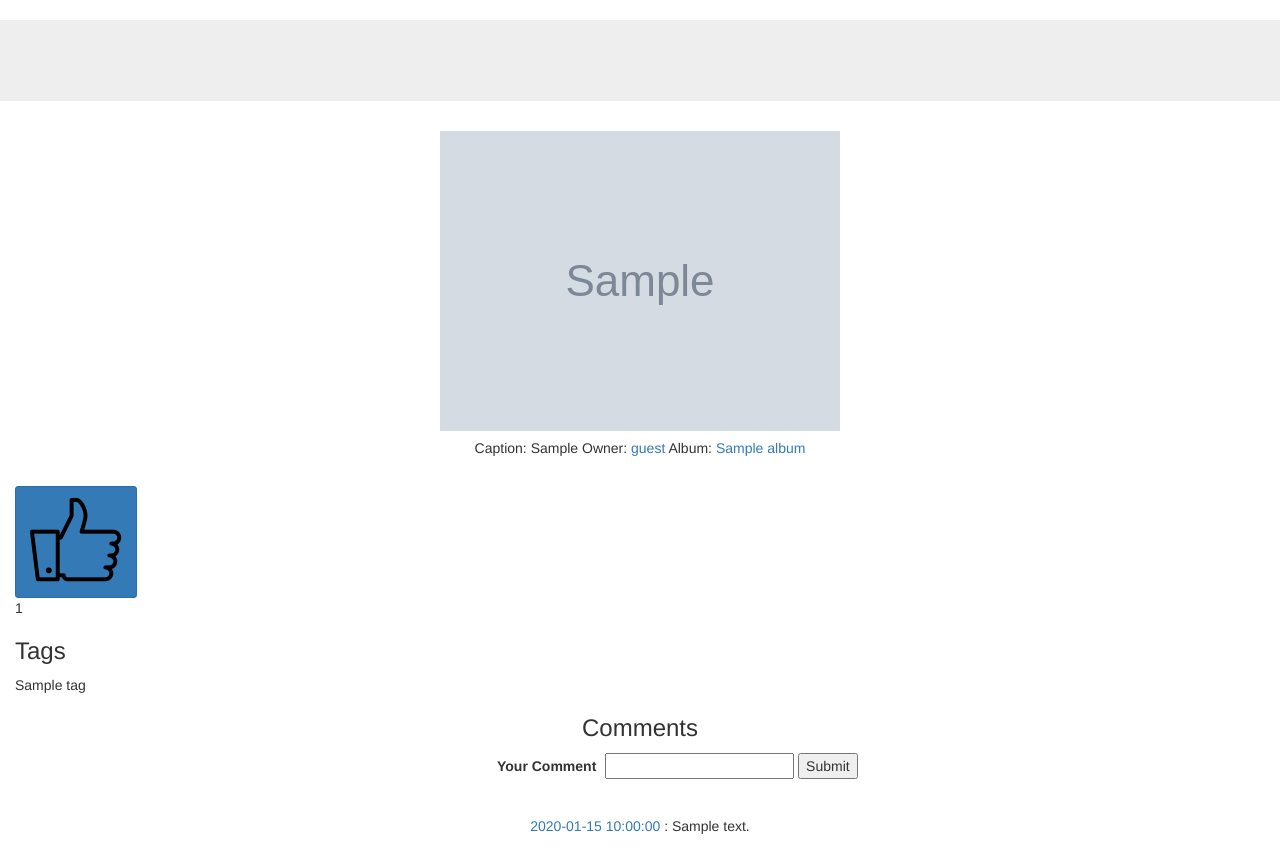
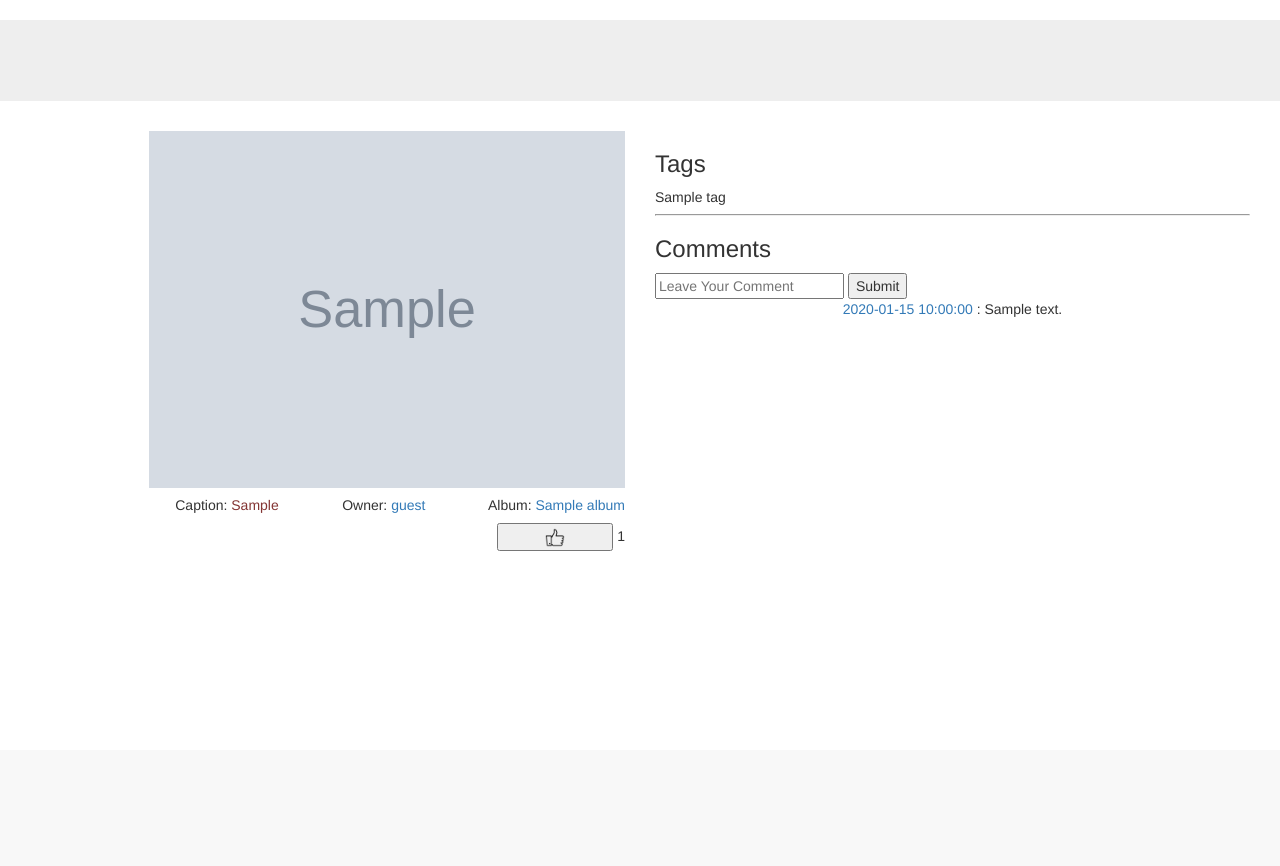
Before and after one commit to EvenGu/photo-share, a Flask app: page /photo/1 in a window 1280 px wide. Shown: the part 50-916 px from the top of the page. After the commit the page ends 601 px from the top, so only its background shows below. Run offline with Flask 2, Linux system fonts and the light colour scheme; data comes from the database, SQL or seed files in the repository; tables that the repository leaves empty hold one stand-in row (values such as "Sample post"); grey boxes marked "Sample" are stand-in pictures; some libraries are stand-ins or nearby versions.

Commit message:
photo page format

```diff
--- a/PhotoShare/static/home.css
+++ b/PhotoShare/static/home.css
@@ -449,6 +449,9 @@ ol {
   margin-top: 0;
   margin-bottom: 10px;
 }
+li{
+  list-style-type: none;
+}
 ul ul,
 ol ul,
 ul ol,
@@ -3000,35 +3003,17 @@ input.search-type,
 
 
 ／*-------photo like comment-------------------*／
-@import url("https://fonts.googleapis.com/css?family=Lato");
-
-
-i {
-  font-size: 25px;
-  color: black;
-}
-
-#thumbs-down,
-#fav {
-  padding-left: 25px;
-}
-
-#like-unlike {
-  list-style-type: none;
-  margin: 0;
-  padding: 0;
+
+form.like-unlike {
+  text-align: left;
+  padding-left: 50%;
+  margin-top: auto;
   font-size: 20px;
 }
 
-#like-unlike li {
-  float: left;
-}
-
-#like-unlike li span {
-  padding-left: 25px;
-  color: #868e96;
-}
-
+#like-unlike{
+  margin-left: 50%;
+}
 #comments {
   list-style-type: none;
   margin: 0;
--- a/PhotoShare/templates/Photo.html
+++ b/PhotoShare/templates/Photo.html
@@ -48,28 +48,28 @@ as well as the containing album and the owner
 <!--- THE photo --->
 <section>
   <div class="container">
-    <div class="field-wrap">
-        <img src="../static/upload/{{photo[2]}}" alt=""/><br/>
+    <div class="col-xs-6">
+      <div class="field-wrap" style="text-align: right">
+        <img style="width: 80%" src="../static/upload/{{photo[2]}}" alt=""/><br/>
         <h5>
-            Caption: <span>{{photo[1]}}</span>
-            Owner: <a href="{{url_for('findu',uid=uid)}}">{{ oname }}</a>
+            Caption: <span style="color: #843534;margin-right: 10%">{{photo[1]}}</span>
+            Owner: <a href="{{url_for('findu',uid=uid)}}"><span style="margin-right: 10%">{{ oname }}</span></a>
             Album: <a href="{{url_for('album',aid=photo[3])}}">{{ aname }}</a>
         </h5>
+
+        <form class="like-unlike" method="GET" action="/like/{{ photo[0] }}">
+            {% if like %}
+                <button id="like-unlike" type="submit"><img style="width:20%;height:20%" src="../static/thumb-up-active.png"></button>
+                <span style="font-weight: 900">{{ liken }}</span>
+            {% else %}
+                <button id="like-unlike" type="submit"><img style="width:20%;height:20%" src="../static/thumb-up.png"></button>
+                <span style="font-weight: 400">{{ liken }}</span>
+            {% endif %}
+        </form>
+      </div>
     </div>
 
-    <div class="like-unlike">
-        <form class="like-unlike" method="GET" action="/like/{{ photo[0] }}">
-            {% if like %}
-                <button type="like" class="btn btn-primary btn-sm"><img src="../static/thumb-up-active.png"></button>
-
-            {% else %}
-                <button type="like" class="btn btn-primary btn-sm"><img src="../static/thumb-up.png"></button>
-            {% endif %}
-        </form>
-        {{ liken }}
-    </div>
-
-    <div class="tagBox">
+    <div class="col-xs-6">
 	<h3>Tags</h3>
     {% if tags %}
 		{% for tag in tags %}
@@ -78,24 +78,19 @@ as well as the containing album and the owner
 	{% endif %}
     {% if uid==oid %}
         <form class="Tags" method="POST" action="/Ctag/{{ photo[0] }}">
-        <label for="crtTag">Create a New Tag</label>
-        <input type="text" name="crtTag"/>
-        <input type="submit" name="crtTag" value="Submit">
+        <input type="text" name="crtTag" placeholder="Create a New Tag"/>
+        <button type="submit" name="crtTag" value="Submit">Submit</button>
     </form>
     {% endif %}
-    </div>
 
-    <div class="field-wrap">
+    <hr>
+
     <h3>Comments</h3>
-	{% if uid!=oid %}
-        <form class="Comments" method="post" action="/photo">
-            <label for="addComment">Your Comment</label>
-            <input type="text" required name="addComment"/>
-            <input type="submit" name="submit" value="Submit">
-            <input type="hidden" name="pid" value="{{photo[1]}}">
-            <input type="hidden" name="photouid" value="{{photo[3]}}">
+        <form class="Comments" method="POST" action="/Ctag/{{ photo[0] }}">
+            <input type="text" name="addComment" placeholder="Leave Your Comment"/>
+            <button type="submit" name="addCmm" value="Submit">Submit</button>
+
         </form>
-    {% endif %}
     </div>
 
     <div class="field-wrap">
```
